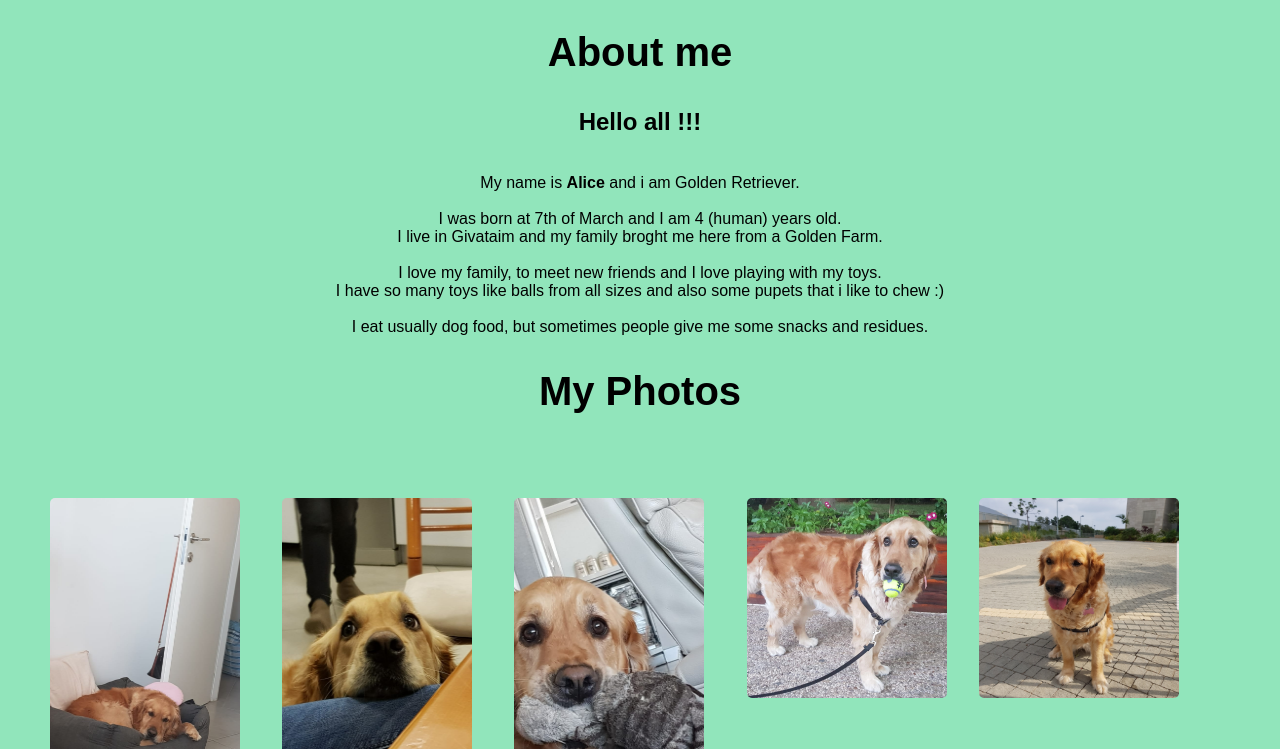
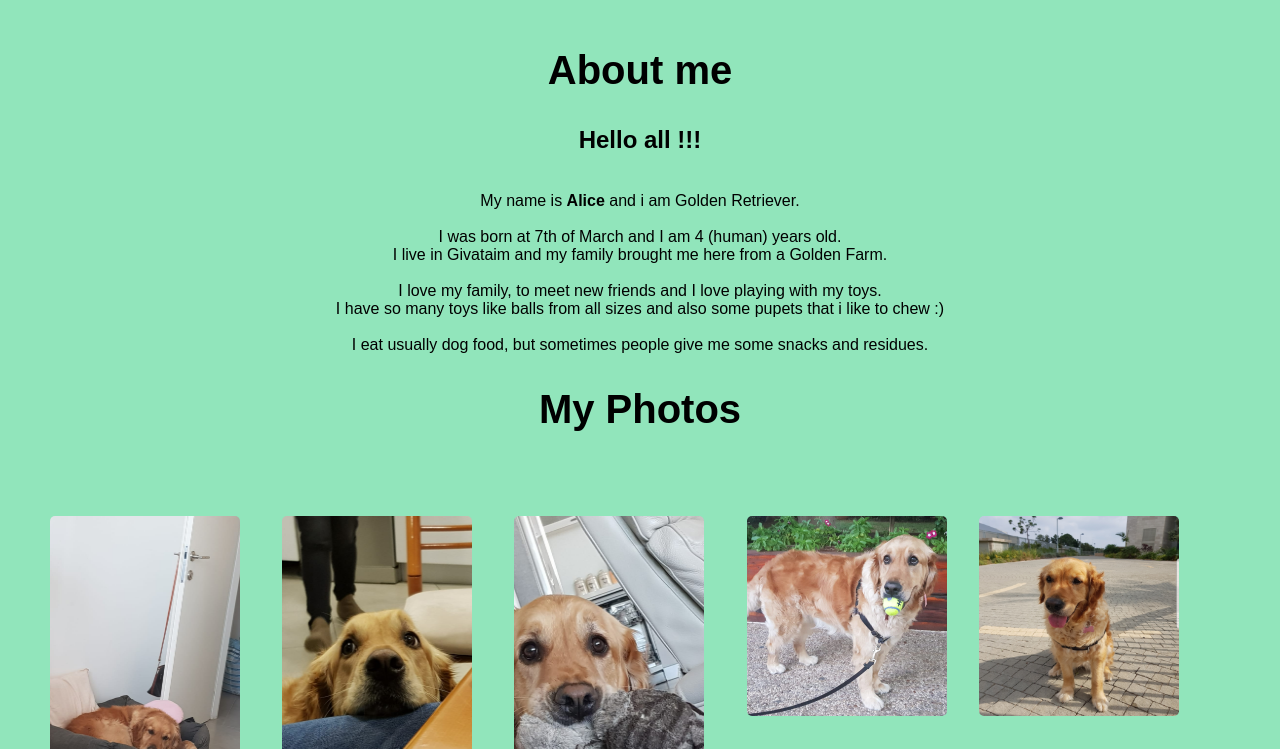
Before and after one commit to anaelgor/AliceWeb, a plain HTML site: page index.html in a window 1280 px wide. Shown: the part 51-800 px from the top of the page. Drawn offline with Linux system fonts and the light colour scheme.

Commit message:
Add files via upload

```diff
--- a/index.html
+++ b/index.html
@@ -16,6 +16,7 @@
 </div>
 
 <section id="about" class="section">
+<br/>
   <h1 b>About me</h1>
 <h2 b>Hello all !!!</h2>
 <br/>
@@ -24,7 +25,7 @@ My name is <b>Alice</b> and i am Golden Retriever.
 <br/>
 I was born at 7th of March and I am 4 (human) years old.
 <br/>
-I live in Givataim and my family broght me here from a Golden Farm.
+I live in Givataim and my family brought me here from a Golden Farm.
 <br/>
 <br/>
 I love my family, to meet new friends and I love playing with my toys.
```
